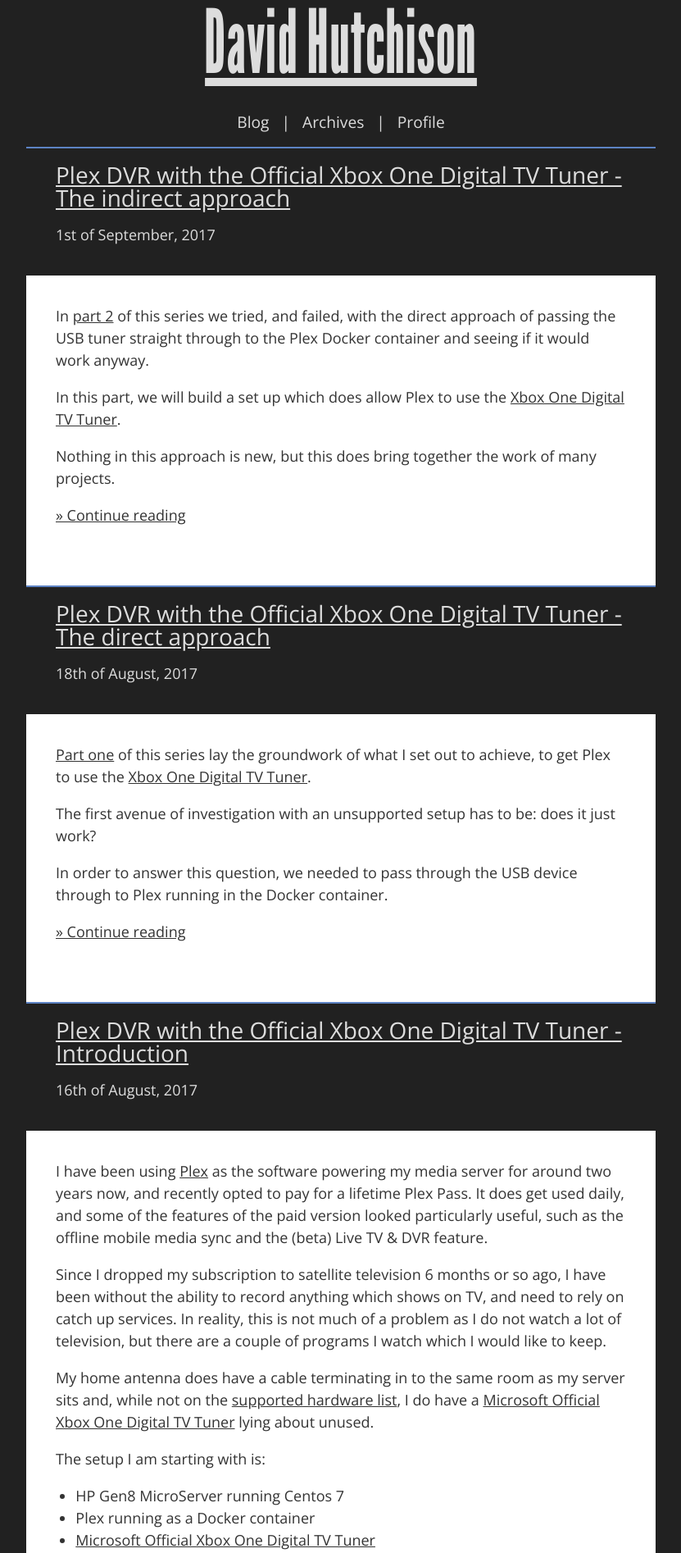
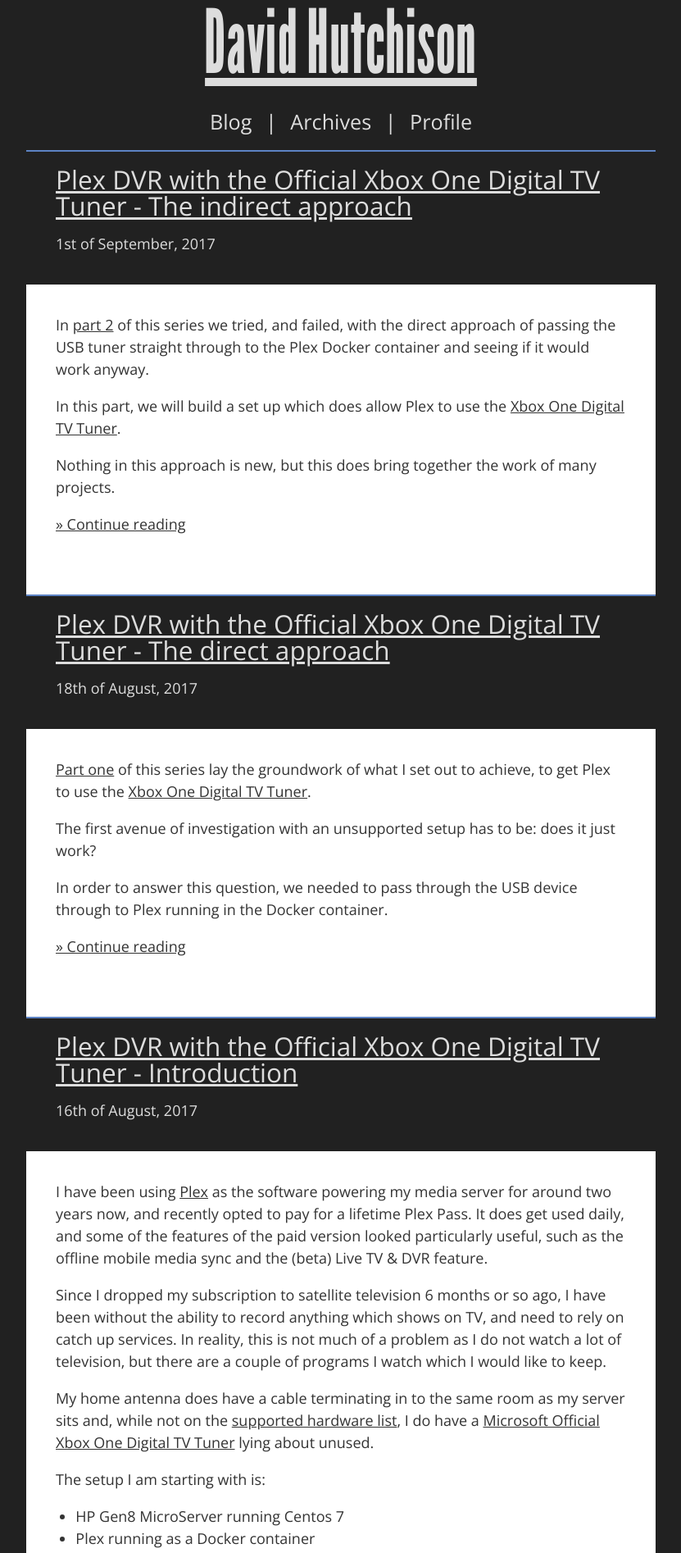
Before and after one commit to dhutchison/dhutchison.github.io, a Jekyll site: the page built from index.html, in a window 1280 px wide. Shown: the top 1894 px of the page at 82% size, without its empty margins (224-1055 px from the left). Built offline with Jekyll 4.4.1, drawn with Linux system fonts in a browser that asks for light colours; the list of posts is cut into pages by our own code.

Commit message:
Simplification of styling

```diff
--- a/_sass/_commonStyle.scss
+++ b/_sass/_commonStyle.scss
@@ -58,7 +58,6 @@ $categoryTagColour: #E82C0C;
 $tagColour: #0089e0;
 
 $fontSizeTitle: 6em;
-$fontSizeTitleMobile: 5em;
 $fontSizeStandard: 18px;
 $fontSizeSmaller: 16px;
 $fontSizeSmallest: 14px;
@@ -69,6 +68,8 @@ $fontSizeStandardPrint: 12pt;
 
 $verticalSpacing: 1em;
 $horizontalSpacing: 2em;
+
+$thinSpacing: 2px;
 
 ///////////////////
 // Common Mixins //
@@ -130,60 +131,6 @@ $horizontalSpacing: 2em;
     }
 }
 
-//Function just for doing mobile sizing. If number and no unit, remsize. otherwise use supplied value
-@mixin mobileSize($property, $sizeValue, $iPadSizeValue: $sizeValue, $iPhoneSizeValue: $sizeValue) {
-
-    @include remSize($property, $sizeValue, $fontSizeStandard);
-
-    @if $iPadSizeValue != $sizeValue {
-        @include respond-to(tablets) {
-            @include remSize($property, $iPadSizeValue, $fontSizeSmaller);
-        }
-    }
-
-    @if $iPhoneSizeValue != $sizeValue {
-        @include respond-to(handhelds) {
-            @include remSize($property, $iPhoneSizeValue, $fontSizeSmallest);
-        }
-    }
-}
-
-@mixin remSize($property, $sizeValue, $pxFontSize: $fontSizeStandard) {
-
-    @if isnumber($sizeValue) and unitless($sizeValue) {
-        $pxValue: round(($sizeValue * $pxFontSize));
-        @if unitless($pxValue) {
-            #{$property}: #{$pxValue}px;
-        } @else {
-            #{$property}: #{$pxValue};
-        }
-        #{$property}: #{$sizeValue}rem;
-    } @else {
-        #{$property}: $sizeValue;
-    }
-}
-
-@mixin respond-to($media) {
-
-    @if $media == handhelds {
-        @media #{$mqiPhone}, #{$mqHandheld} {
-            @content;
-        }
-    } @else if $media == tablets {
-        @media #{$mqiPad},#{$mqTablet} {
-            @content;
-        }
-    } @else if $media == print {
-        @media only print {
-            @content;
-        }
-    } @else {
-        // Standard screen
-        @content;
-    }
-
-}
-
 @mixin sitePadding() {
     padding: $verticalSpacing;
 
--- a/_sass/_coreStyle.scss
+++ b/_sass/_coreStyle.scss
@@ -52,19 +52,20 @@ h1, h2 {
 }
 
 h1 {
-    @include mobileSize(font-size, 2.4, 2.4, 1.6);
+    font-size: 2.4em;
     line-height: 1em;
     text-align: center;
 }
 
 h2 {
-    @include mobileSize(font-size, 1.75, 1.75, 1.4);
+    font-size: 1.75em;
     line-height: 1em;
-    @include remSize(margin-top, 1);
+
+    margin-top: 1em;
 }
 
 h3 {
-    @include remSize(font-size, 1.3);
+    font-size: 1.3em;
 }
 
 h4, h5, h6 {
@@ -109,7 +110,7 @@ figure > pre, pre.highlight {
 
     border-color: $dividerColour;
     border-style: solid;
-    border-width: 2px 0 0 0;
+    border-width: $thinSpacing 0 0 0;
 }
 
 .heading, .footer {
@@ -174,10 +175,11 @@ figure > pre, pre.highlight {
     /* Sizing */
     width: 100%;
 
-    padding-bottom: 0;
-    @include respond-to(handhelds) {
-        padding-top: 1em;
-    };
+    padding: 1em 0 0 0;
+
+    @include for-md-up {
+        padding: 0;
+    }
 
 
     hr {
@@ -213,7 +215,7 @@ figure > pre, pre.highlight {
         top: 0;
         z-index: 100000;
 
-        @include remSize(padding-bottom, 1);
+        padding-bottom: 1em;
 
         @include for-print-only {
             font-family: $printFonts;
@@ -232,9 +234,6 @@ figure > pre, pre.highlight {
             };
 
             font-size: $fontSizeTitle;
-            @include respond-to(handhelds) {
-                font-size: $fontSizeTitleMobile;
-            };
 
             a:hover {
                 color: $dividerColour;
@@ -247,7 +246,7 @@ figure > pre, pre.highlight {
         .header-menu {
             width: 100%;
             font-weight: $contentFontWeight;
-            @include remSize(font-size, 1.2);
+            font-size: 1.4em;
 
             display: inline-block;
             text-align: center;
@@ -304,13 +303,6 @@ figure > pre, pre.highlight {
         @include for-xl-up {
             width: 60%;
         }
-
-        h2 {
-            .meta {
-                @include remSize(font-size, 1);
-            }
-        }
-
 
         .pagination {
             text-align: center;
--- a/_sass/_postStyle.scss
+++ b/_sass/_postStyle.scss
@@ -35,8 +35,7 @@
         display: block;
         background: #fff;
         padding: 15px 20px 15px 45px;
-        @include remSize(margin-top, 1);
-        @include remSize(margin-bottom, 1);
+        margin: 1em 0;
         position: relative;
 
         /*Font*/
@@ -44,9 +43,9 @@
         text-align: justify;
 
         /*Box Shadow - (Optional)*/
-        -moz-box-shadow: 2px 2px 15px #ccc;
-        -webkit-box-shadow: 2px 2px 15px #ccc;
-        box-shadow: 2px 2px 15px #ccc;
+        -moz-box-shadow: $thinSpacing $thinSpacing 15px #ccc;
+        -webkit-box-shadow: $thinSpacing $thinSpacing 15px #ccc;
+        box-shadow: $thinSpacing $thinSpacing 15px #ccc;
 
     }
 
@@ -55,7 +54,7 @@
 
         /* Borders */
         border-left: 15px solid $dividerColour;
-        border-right: 2px solid $dividerColour;
+        border-right: $thinSpacing solid $dividerColour;
 
 
         &::before, &::after {
--- a/_sass/_tagStyle.scss
+++ b/_sass/_tagStyle.scss
@@ -15,8 +15,8 @@
   li {
     display: inline-block;
     padding-left: 0;
-    @include remSize(margin-right, 0.5);
-    @include remSize(margin-top, 0.5);
+
+    margin: 0.5em 0.5em 0 0;
 
     border-radius: 4px;
 
@@ -24,7 +24,7 @@
       text-decoration: none;
 
       padding: 3px 3px;
-      margin: 2px;
+      margin: $thinSpacing;
 
       font-size: 0.8em;
 
```
